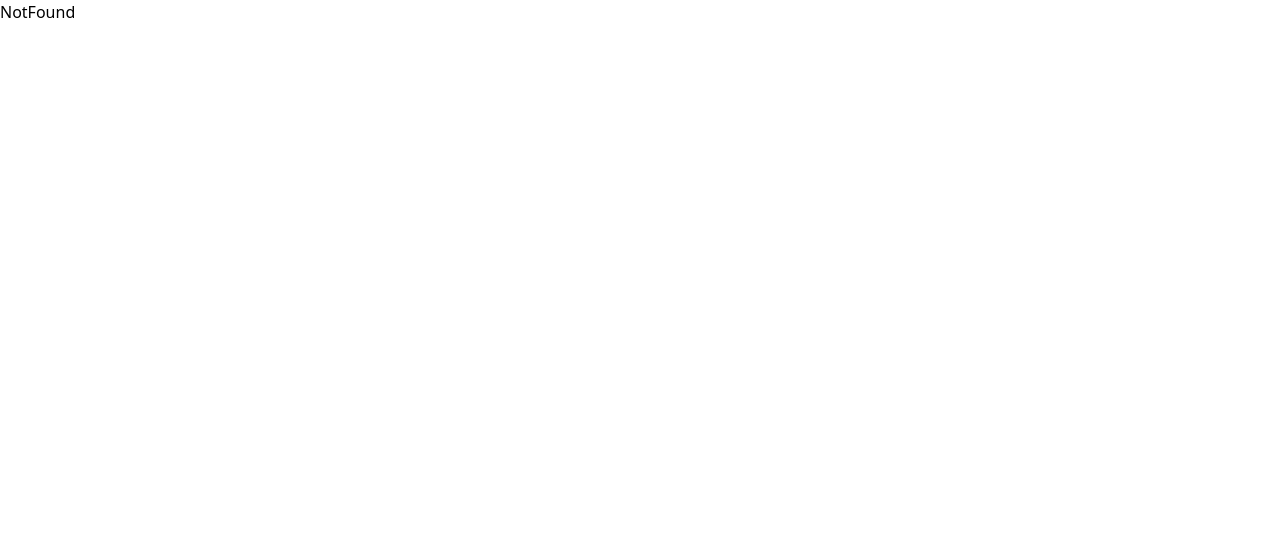
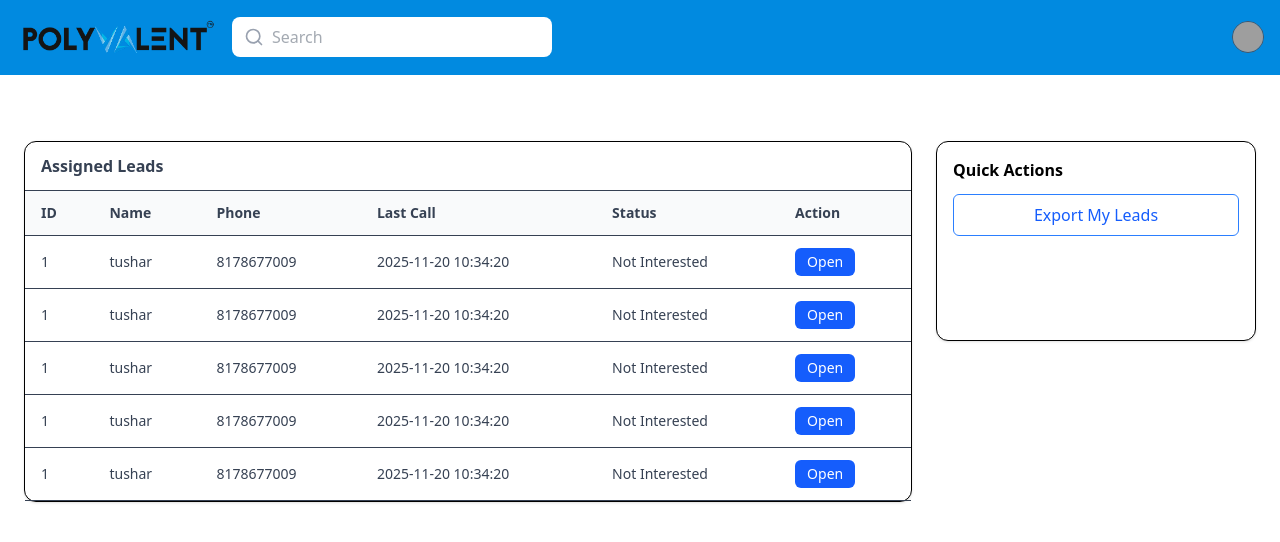
Before and after one commit to TusharKumarpolyvalent/CRM_FRONTEND, a React app: page /agent/dashboard in a window 1280 px wide. Shown: the top 542 px of the page. Built offline with nearby package versions, Linux system fonts and the light colour scheme; grey boxes are pictures that could not be loaded; the HTML template or start-up script is replaced by a standard one.

Commit message:
create agentdashboard

```diff
--- /dev/null
+++ b/src/pages/AgentDashboard.jsx
@@ -0,0 +1,101 @@
+import React from 'react'
+
+const AgentDashboard = () => {
+  const leads = [
+    {
+      id: 1,
+      name: "tushar",
+      phone: "8178677009",
+      lastCall: "2025-11-20 10:34:20",
+      status: "Not Interested",
+    },
+    {
+      id: 1,
+      name: "tushar",
+      phone: "8178677009",
+      lastCall: "2025-11-20 10:34:20",
+      status: "Not Interested",
+    },
+    {
+      id: 1,
+      name: "tushar",
+      phone: "8178677009",
+      lastCall: "2025-11-20 10:34:20",
+      status: "Not Interested",
+    },
+    {
+      id: 1,
+      name: "tushar",
+      phone: "8178677009",
+      lastCall: "2025-11-20 10:34:20",
+      status: "Not Interested",
+    },
+    {
+      id: 1,
+      name: "tushar",
+      phone: "8178677009",
+      lastCall: "2025-11-20 10:34:20",
+      status: "Not Interested",
+    }
+  ];
+
+  return (
+    <>
+      <div className="p-6 flex gap-6 mt-10.5 ">
+
+        {/* Assigned Leads Card */}
+        <div className="flex-1 border rounded-xl shadow-sm bg-white mb-5">
+          <div className="border-b px-4 py-3 font-semibold text-gray-700">
+            Assigned Leads
+          </div>
+
+          <div className="overflow-x-auto">
+            <table className="min-w-full text-sm text-gray-700">
+              <thead>
+                <tr className="border-b bg-gray-50">
+                  <th className="px-4 py-3 text-left font-semibold">ID</th>
+                  <th className="px-4 py-3 text-left font-semibold">Name</th>
+                  <th className="px-4 py-3 text-left font-semibold">Phone</th>
+                  <th className="px-4 py-3 text-left font-semibold">Last Call</th>
+                  <th className="px-4 py-3 text-left font-semibold">Status</th>
+                  <th className="px-4 py-3 text-left font-semibold">Action</th>
+                </tr>
+              </thead>
+
+              <tbody>
+                {leads.map((lead, index) => (
+                  <tr key={index} className="border-b">
+                    <td className="px-4 py-3">{lead.id}</td>
+                    <td className="px-4 py-3">{lead.name}</td>
+                    <td className="px-4 py-3">{lead.phone}</td>
+                    <td className="px-4 py-3 whitespace-nowrap">{lead.lastCall}</td>
+                    <td className="px-4 py-3">{lead.status}</td>
+
+                    <td className="px-4 py-3">
+                      <button className="px-3 py-1 bg-blue-600 text-white rounded-md hover:bg-blue-700">
+                        Open
+                      </button>
+                    </td>
+                  </tr>
+                ))}
+              </tbody>
+
+            </table>
+          </div>
+        </div>
+
+        {/* Right Side Card */}
+        <div className="w-80  h-50 border rounded-xl shadow-sm bg-white p-4">
+          <div className="font-semibold mb-3">Quick Actions</div>
+
+          <button className="w-full border border-blue-500 text-blue-600 py-2 rounded-md hover:bg-blue-50">
+            Export My Leads
+          </button>
+        </div>
+
+      </div>
+    </>
+  );
+};
+
+export default AgentDashboard;
--- a/src/routes/DynamicRoutes.jsx
+++ b/src/routes/DynamicRoutes.jsx
@@ -1,11 +1,14 @@
 import { lazy, Suspense } from 'react';
 import { useRoutes } from 'react-router-dom';
+// import AgentDashboard from '../pages/AgentDashboard.jsx';
+// import Lead from '../pages/Lead.jsx'
 
 const AdminDashboard = lazy(() => import('../pages/AdminDashboard.jsx'));
 const About = lazy(() => import('../pages/About.jsx'));
 const NotFound = lazy(() => import('../pages/NotFound.jsx'));
 const NavBar = lazy(() => import('../components/NavBar.jsx'));
 const Lead = lazy(() => import('../pages/Lead.jsx'));
+const AgentDashboard = lazy(() => import('../pages/AgentDashboard.jsx'));
 
 export const DynamicRoutes = () => {
   return (
@@ -13,7 +16,7 @@ export const DynamicRoutes = () => {
       {useRoutes([
         {
           path: '/admin',
-          element: <NavBar />, // NavBar only on /
+          element: <NavBar />,
           children: [
             {
               index: true,
@@ -30,6 +33,21 @@ export const DynamicRoutes = () => {
           path: '/about',
           element: <About />, // no NavBar
         },
+         {
+          path: '/agent',
+          element: <NavBar />,
+          children: [
+            {
+              index: true,
+              path: '/agent/dashboard',
+              element: <AgentDashboard />,
+            },
+            // {
+            //   path: '/admin/campaigns',
+            //   element: <Lead />,
+            // },
+          ], // no NavBar
+        },
         {
           path: '*',
           element: <NotFound />, // no NavBar
```
